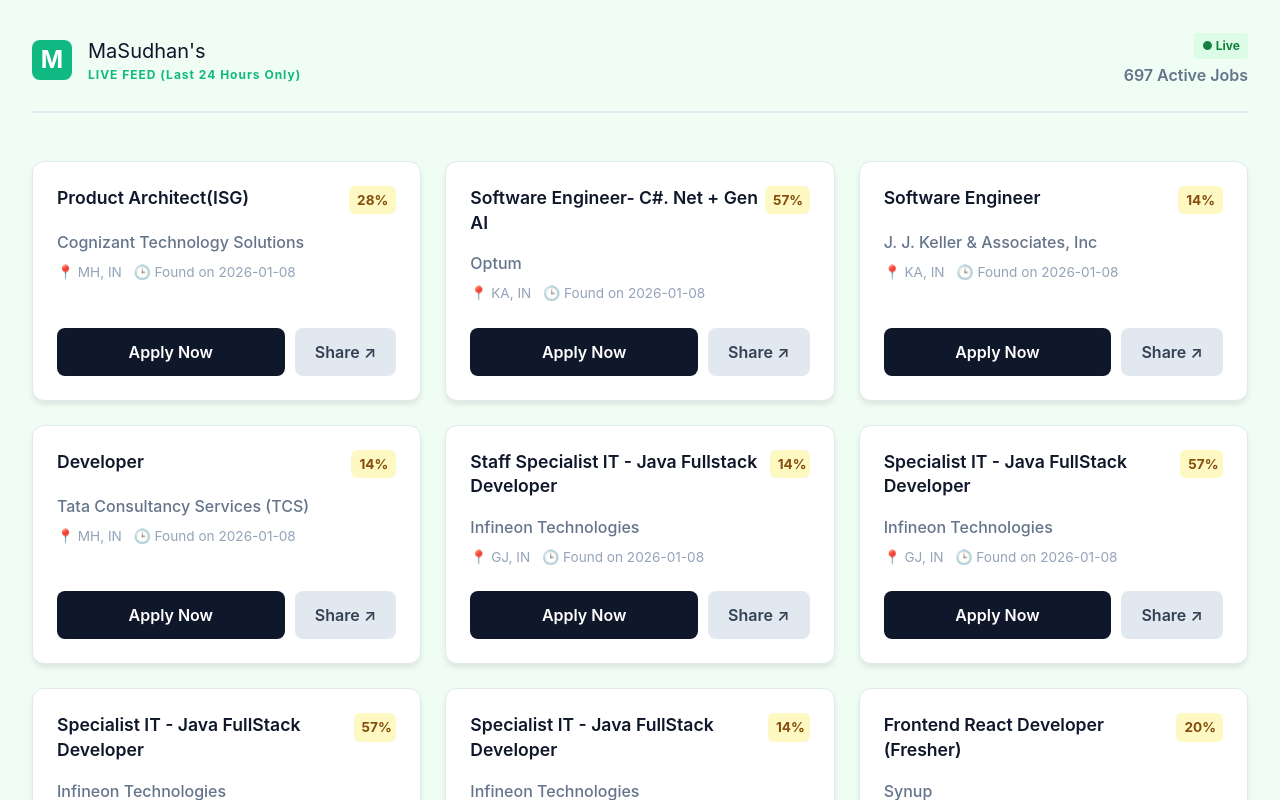
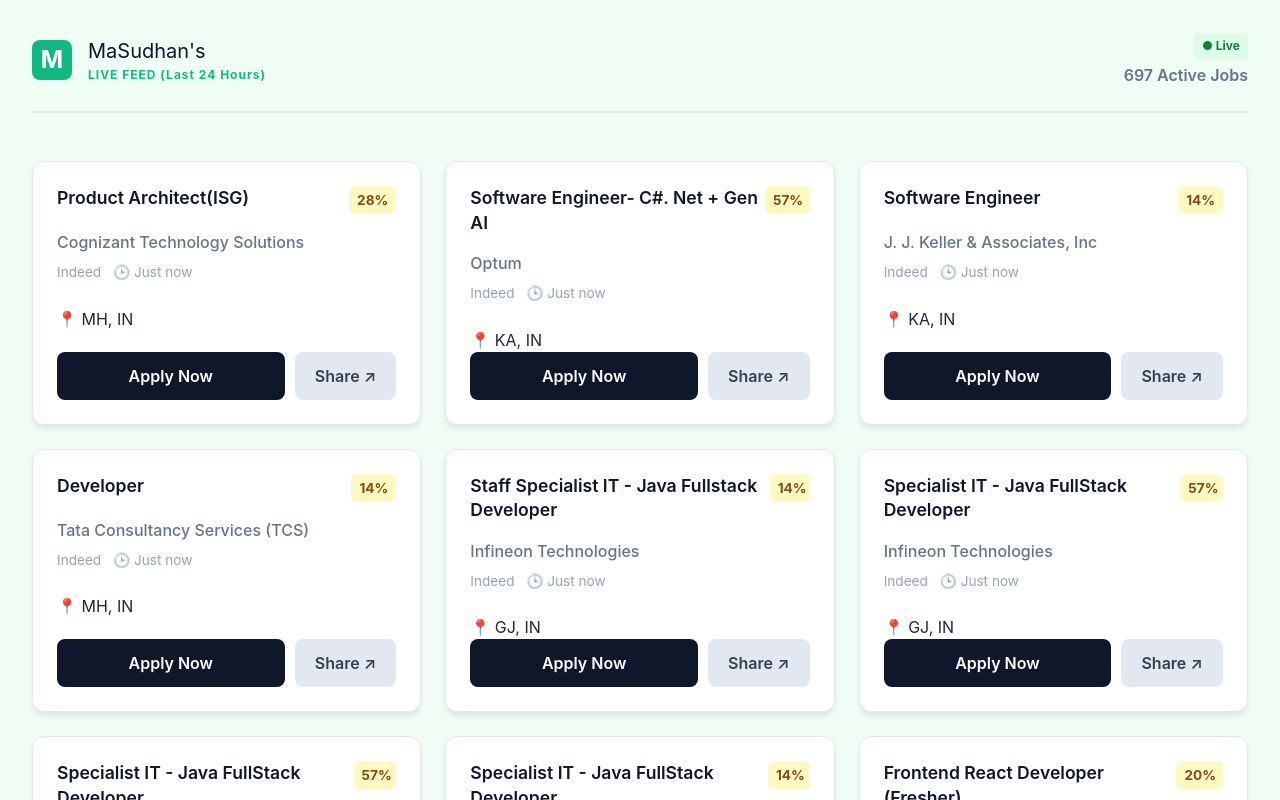
Before and after one commit to mdhusdhn-telugu/MaSudhan-Jobs, a React (Vite) app in the folder frontend/: page / in a window 1280 px wide. Shown: the top 800 px of the page. Built offline with nearby package versions, Linux system fonts and the light colour scheme.

Commit message:
Refactor time and source label functions

```diff
--- a/frontend/src/App.tsx
+++ b/frontend/src/App.tsx
@@ -21,7 +21,6 @@
   const [jobs, setJobs] = useState<Job[]>([])
 
   useEffect(() => {
-    // Add random param to force fresh data load
     fetch(`/data/jobs.json?t=${Date.now()}`)
       .then(res => res.json())
       .then(data => {
@@ -36,28 +35,33 @@
     window.open(whatsappUrl, '_blank');
   };
 
-  const getTimingLabel = (foundAt?: string) => {
-    if (!foundAt) return "Recently";
+  // CALCULATE "X MINS AGO"
+  const getTimeAgo = (isoDate?: string) => {
+    if (!isoDate) return 'Recently';
 
-    // foundAt format: "YYYY-MM-DD HH:MM"
-    const [datePart, timePart] = foundAt.split(' ');
+    // Convert UTC string to Date Object
+    const past = new Date(isoDate);
+    const now = new Date();
 
-    // Get today's date in YYYY-MM-DD
-    const today = new Date();
-    const todayStr = today.toISOString().split('T')[0];
+    const diffMs = now.getTime() - past.getTime();
+    const diffMins = Math.floor(diffMs / 60000);
 
-    // Get yesterday's date
-    const yesterday = new Date(today);
-    yesterday.setDate(yesterday.getDate() - 1);
-    const yesterdayStr = yesterday.toISOString().split('T')[0];
+    if (diffMins < 1) return 'Just now';
+    if (diffMins < 60) return `${diffMins} mins ago`;
 
-    if (datePart === todayStr) {
-      return `Found Today at ${timePart}`;
-    } else if (datePart === yesterdayStr) {
-      return `Found Yesterday at ${timePart}`;
-    } else {
-      return `Found on ${datePart}`;
-    }
+    const diffHrs = Math.floor(diffMins / 60);
+    if (diffHrs < 24) return `${diffHrs} hours ago`;
+
+    return 'Yesterday';
+  };
+
+  // BEAUTIFY SOURCE NAME
+  const getSourceLabel = (site: string) => {
+    const s = site.toLowerCase();
+    if (s.includes('linkedin')) return 'LinkedIn';
+    if (s.includes('indeed')) return 'Indeed';
+    if (s.includes('zip')) return 'ZipRecruiter';
+    return site; // Fallback
   };
 
   return (
@@ -67,7 +71,7 @@
           <span className="icon">M</span>
           <div>
             <h1>MaSudhan's</h1>
-            <p>LIVE FEED (Last 24 Hours Only)</p>
+            <p>LIVE FEED (Last 24 Hours)</p>
           </div>
         </div>
         <div className="stats">
@@ -92,11 +96,15 @@
               <div className="company-info">
                 <p className="company">{job.company}</p>
                 <div className="meta">
-                  <span>📍 {job.location}</span>
+                  {/* SOURCE BADGE */}
+                  <span className="source-tag">{getSourceLabel(job.site)}</span>
+
+                  {/* TIME AGO BADGE */}
                   <span className="time-tag">
-                    🕒 {getTimingLabel(job.found_at)}
+                    🕒 {getTimeAgo(job.found_at)}
                   </span>
                 </div>
+                <p className="location-text">📍 {job.location}</p>
               </div>
 
               <div className="actions">
```
